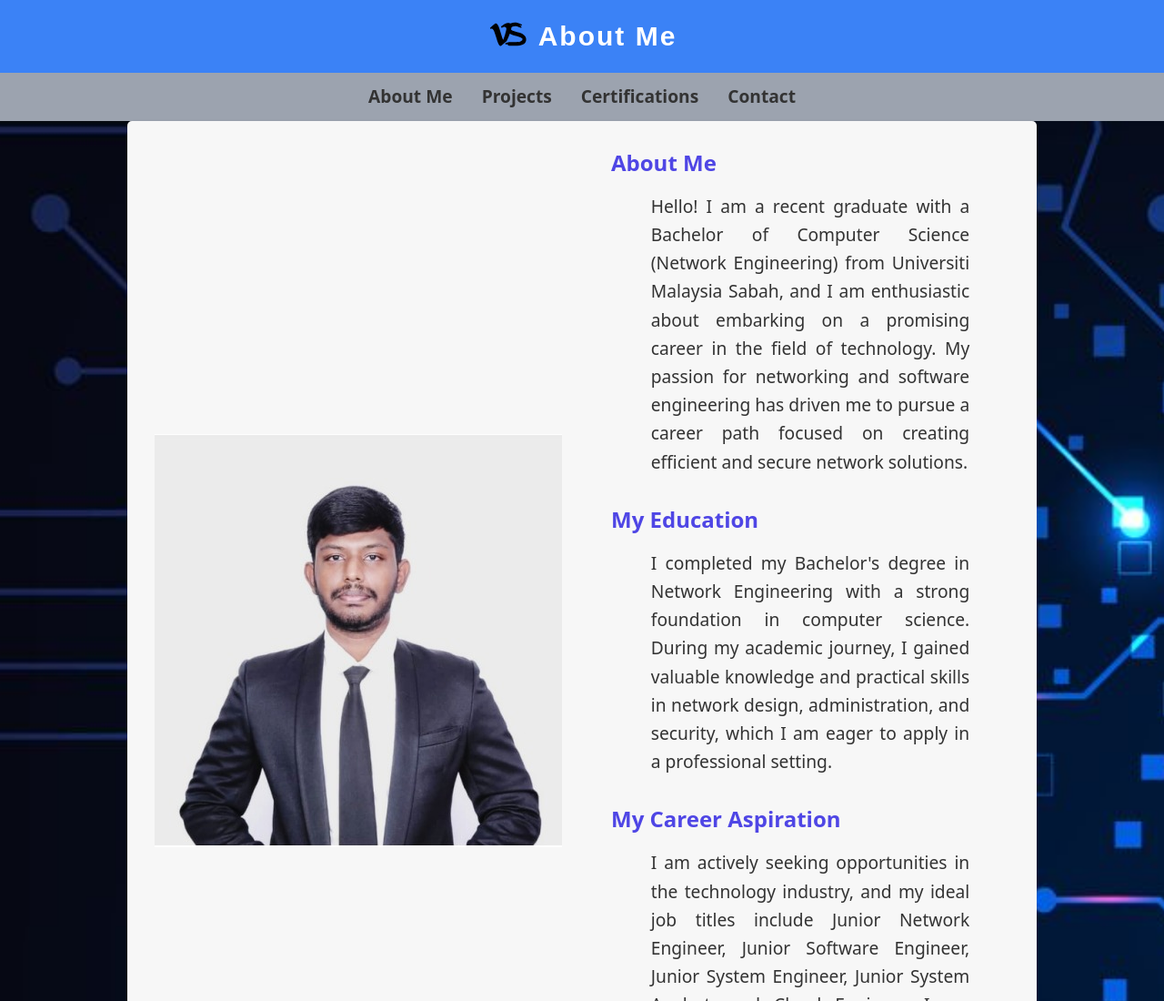
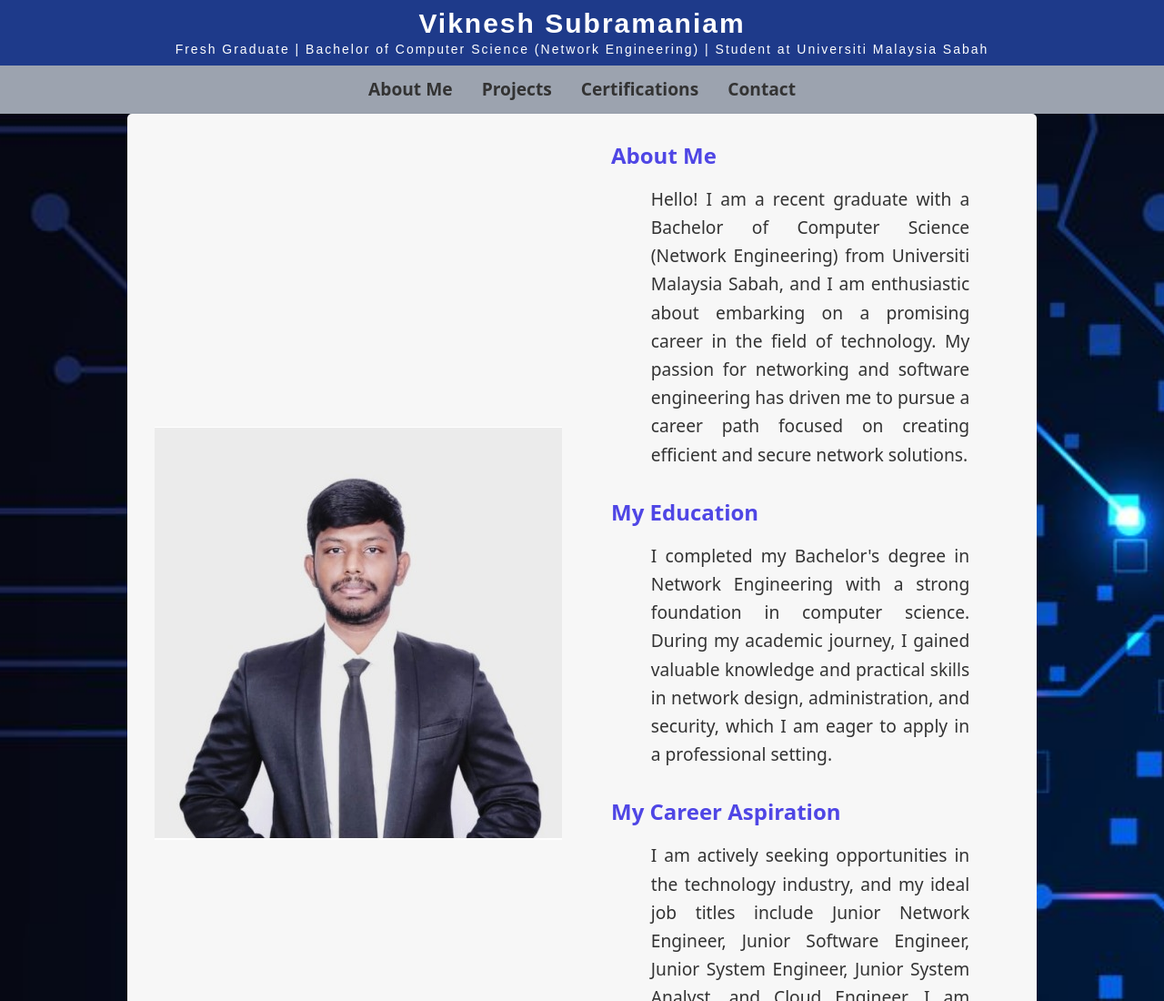
Before and after one commit to Viknesh30/Portfolio, a website: page index.html in a window 1280 px wide. Shown: the top 1100 px of the page at 91% size. Drawn offline with nearby package versions, Linux system fonts and the light colour scheme; files whose address does not match are found by name.

Commit message:
Update index.html

```diff
--- a/index.html
+++ b/index.html
@@ -63,11 +63,10 @@
     </style>
 </head>
 <body class="bg-gray-100">
-    <header class="bg-blue-500 py-4">
-        <div class="container mx-auto flex items-center justify-center">
-            <img src="Images/LOGO.svg" alt="Flaticon Icon" class="w-12 h-12 inline-block align-middle">
-            <h1 class="inline-block align-middle text-3xl font-bold ml-2 text-white">About Me</h1>
-        </div>
+       <!-- Header -->
+    <header class="bg-blue-900 text-white text-center py-2 animate__animated animate__fadeIn">
+        <h1 class="text-3xl font-extrabold">Viknesh Subramaniam</h1>
+        <p class="text-sm">Fresh Graduate | Bachelor of Computer Science (Network Engineering) | Student at Universiti Malaysia Sabah</p>
     </header>
 
     <!-- Navigation bar -->
```
